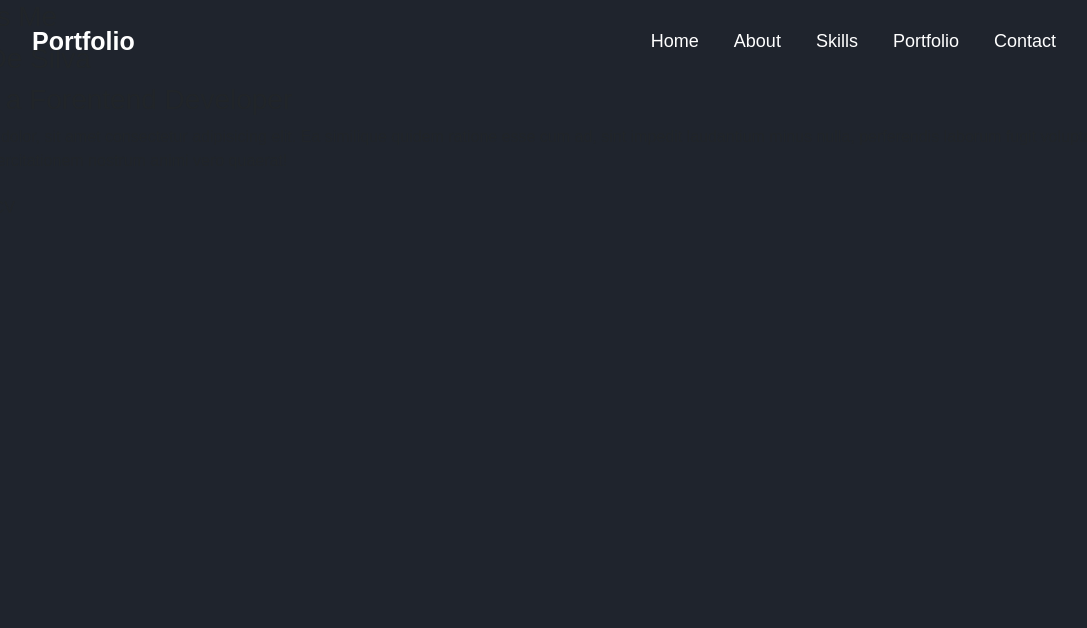
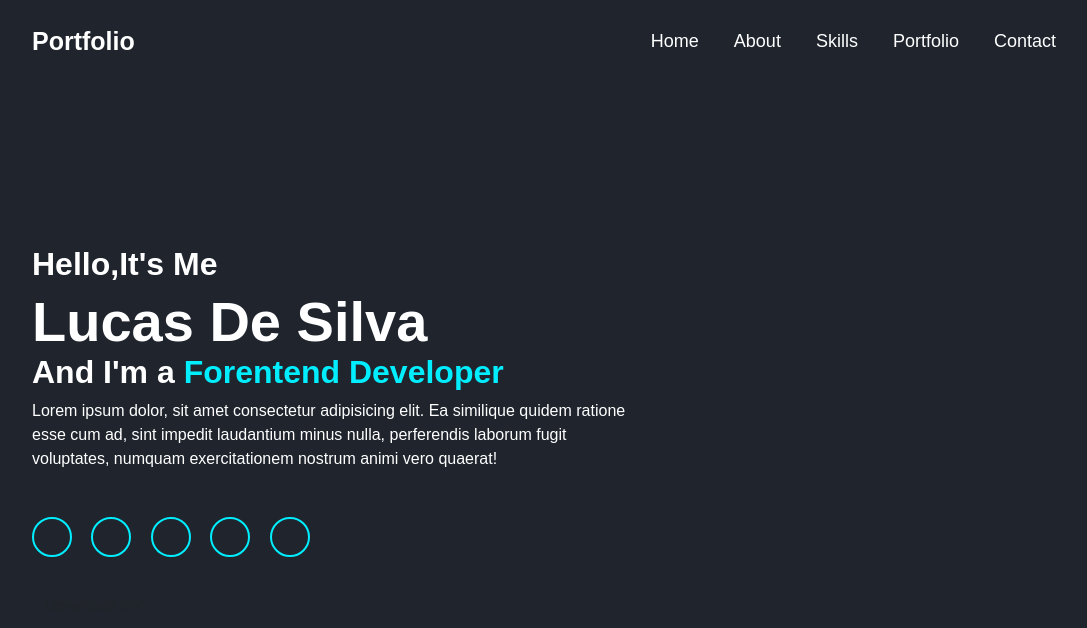
Before and after one commit to Vishnuka084/Test_Portfolio, a plain HTML site: page index.html in a window 1280 px wide. Shown: the whole page, without its empty margins (96-1183 px from the left). Drawn offline with nearby package versions, Linux system fonts and the light colour scheme.

Commit message:
update color and font size

```diff
--- a/index.html
+++ b/index.html
@@ -19,7 +19,7 @@
       <a href="#" class="logo">Portfolio</a>
 
       <nav class="navbar">
-        <a href="#">Home</a>
+        <a href="#" class="active">Home</a>
         <a href="#">About</a>
         <a href="#">Skills</a>
         <a href="#">Portfolio</a>
@@ -32,7 +32,7 @@
     <section class="home">
       <div class="home-content">
         <h3>Hello,It's Me</h3>
-        <h3>Lucas De Silva</h3>
+        <h1>Lucas De Silva</h1>
         <h3>And I'm a <span>Forentend Developer</span></h3>
         <p>Lorem ipsum dolor, sit amet consectetur adipisicing elit. Ea similique quidem ratione esse cum ad, sint impedit laudantium minus nulla, perferendis laborum fugit voluptates, numquam exercitationem nostrum animi vero quaerat!</p>
 
--- a/style.css
+++ b/style.css
@@ -11,6 +11,7 @@
 
 body{
     background: #1f242d;
+    color: #fff;
 }
 
 .header{
@@ -42,6 +43,75 @@ body{
     margin-left: 35px;
     transition: .3s;
 }
-.navbar a:hover{
+.navbar a:hover,
+.navbar a:active{
   color: #0ef;
 }
+
+.home{
+    position: relative;
+    width: 100%;
+    height: 100vh;
+    display: flex;
+    justify-content: space-between;
+    align-items: center;
+    padding: 70px 10% 0;
+}
+
+.home-content{
+    max-width: 600px;
+
+}
+
+.home-content h3{
+    font-size: 32px;
+    font-weight: 700;
+}
+
+.home-content h3 :nth-of-type(2){
+    margin-bottom: 30px;
+}
+
+.home-content h3 span{
+    color: #0ef;
+}
+
+.home-content h1{
+    font-size: 56px;
+    font-weight: 700;
+    margin: -3px 0;
+
+}
+
+.home-content p{
+    font-size: 16px;
+
+}
+.home-img{
+    max-width: 450px;
+}
+
+
+.social-media a{
+    display: inline-flex;
+    width: 40px;
+    height: 40px;
+    align-items: center;
+    width: 40px;
+    height: 40px;
+    background: transparent;
+    border: 2px solid #0ef;
+    border-radius: 50%;
+    font-size: 20px;
+    color: #0ef;
+    text-decoration: none;
+    margin: 30px 15px 30px 0;
+    transition: .5s ease;
+
+}
+
+.social-media a:hover{
+    background: #0ef;
+    color: #1f242d;
+    box-shadow: 0 0 20px #0ef;
+}
```
